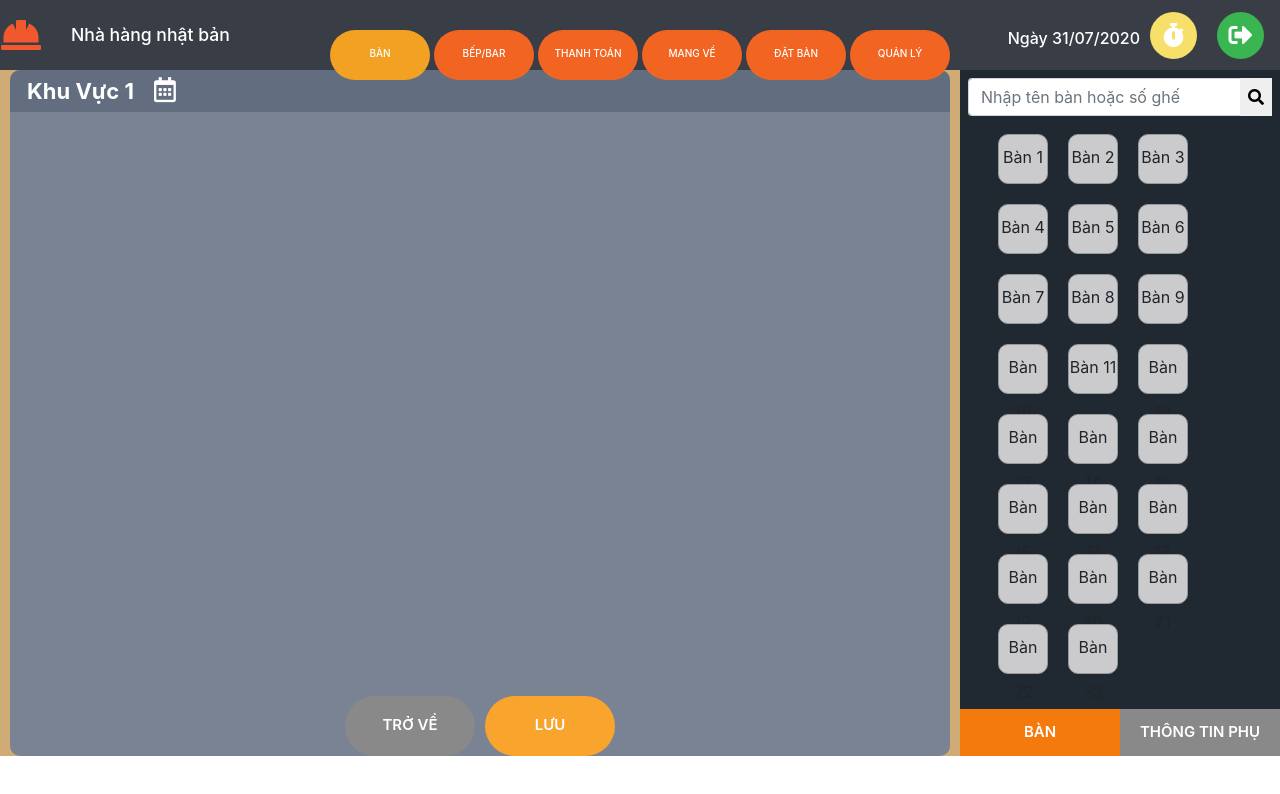
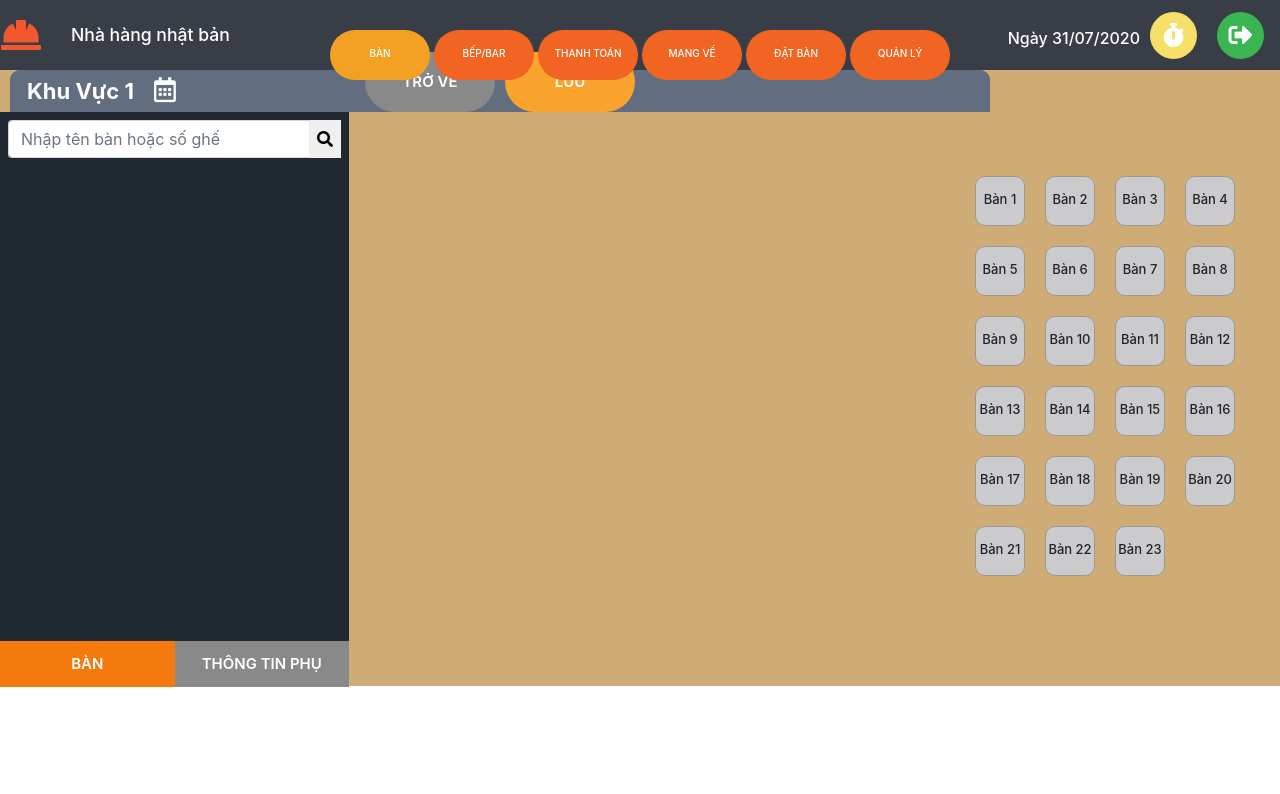
Before and after one commit to phucdaivo-magic/internship, a React (Create React App) app in the folder demo/: page / in a window 1280 px wide. Shown: the top 794 px of the page. Built offline with nearby package versions, Linux system fonts and the light colour scheme.

Commit message:
keo icon + pham vi di chuyen

```diff
--- a/demo/src/components/Dragable/index.js
+++ b/demo/src/components/Dragable/index.js
@@ -14,6 +14,7 @@ export default class Dragable extends Component {
       x: -400,
       y: 200,
     },
+    target: [],
   };
 
   handleDrag = (e, ui) => {
@@ -26,22 +27,36 @@ export default class Dragable extends Component {
     });
   };
 
-  onStart = () => {
+  onStart = (e, data) => {
     this.setState({ activeDrags: ++this.state.activeDrags });
   };
 
-  onStop = () => {
-    this.setState({ activeDrags: --this.state.activeDrags });
+  onStop = (e, data) => {
+    let [...target] = this.state.target;
+    target = target.filter(
+      (item) => item.node.innerHTML !== data.node.innerHTML
+    );
+    target.push(data);
+    this.setState({
+      activeDrags: --this.state.activeDrags,
+      target,
+    });
+
+    this.props.getData(this.state.target);
   };
 
   render() {
-    const dragHandlers = { onStart: this.onStart, onStop: this.onStop };
-    return dataArea.map((item, index) => (
-      <DraggableCore {...dragHandlers} key={index}>
-        <div>
-          <div className="handle icon-Furniture drag">{item.name}</div>
-        </div>
-      </DraggableCore>
-    ));
+    const dragHandlers = {
+      onStart: this.onStart,
+      onDrag: this.handleDrag,
+      onStop: this.onStop,
+    };
+    return dataArea.map((item, index) => {
+      return (
+        <DraggableCore {...dragHandlers} key={index} bounds="body">
+          <div className="icon-Furniture drag">{item.name}</div>
+        </DraggableCore>
+      );
+    });
   }
 }
--- a/demo/src/components/Dragable/style.scss
+++ b/demo/src/components/Dragable/style.scss
@@ -1,6 +1,8 @@
 .icon-Furniture {
   background-color: #cbcbce;
   border-radius: 10px;
+  font-size: 13px;
+  font-weight: 500;
   border: 1px solid #999;
   width: 50px;
   height: 50px;
--- a/demo/src/components/Navbar/index.js
+++ b/demo/src/components/Navbar/index.js
@@ -2,8 +2,24 @@ import React from "react";
 import "./style.scss";
 import dataTab from "../../data/tab";
 import Dragable from "../../components/Dragable/index";
+import Draggable from "react-draggable";
+import ReactDOM from "react-dom";
 
-const index = () => {
+const Navbar = () => {
+  const [state, setstate] = React.useState([]);
+
+  const handleData = (e) => {
+    setstate(e);
+  };
+
+  const renderItems = () => {
+    if (state.length) {
+      const saveArea = <div>{state.map((item, index) => {})}</div>;
+
+      ReactDOM.render(saveArea, document.getElementById("description"));
+    }
+  };
+
   const renderTab = () =>
     dataTab.map((item, index) => (
       <li className="nav-item" key={index}>
@@ -30,20 +46,22 @@ const index = () => {
         <div className="container-fluid area">
           {item.id == "ban" ? (
             <div className="row area-table">
-              <div className="col-9 area-left">
+              <div className="area-left">
                 <div className="area-content">
                   <div className="title">
                     <h4>Khu vực 1</h4>
                     <i className="far fa-calendar-alt"></i>
                   </div>
-                  <div className="description"></div>
+                  <div className="description" id="description"></div>
                   <div className="bottom-btn">
                     <button type="text">Trở về</button>
-                    <button type="text">Lưu</button>
+                    <button type="text" onClick={() => renderItems()}>
+                      Lưu
+                    </button>
                   </div>
                 </div>
               </div>
-              <div className="col-3 area-right">
+              <div className="area-right">
                 <div className="searchbox">
                   <div className="input-group p-2">
                     <input
@@ -58,7 +76,15 @@ const index = () => {
                     </div>
                   </div>
                   <div className="furniture">
-                    <Dragable />
+                    <div
+                      style={{
+                        width: "350px",
+                        float: "right",
+                        padding: "0 35px",
+                      }}
+                    >
+                      <Dragable getData={handleData} />
+                    </div>
                   </div>
                   <div className="infor text-white d-inline-block">
                     <button type="text">Bàn</button>
@@ -68,7 +94,41 @@ const index = () => {
               </div>
             </div>
           ) : (
-            item.name
+            <div
+              className="box"
+              style={{
+                height: "500px",
+                width: "500px",
+                float: "right",
+              }}
+            >
+              <div
+                style={{
+                  height: "1000px",
+                  width: "1349px",
+                  padding: "10px",
+                  position: "absolute",
+                  left: 0,
+                }}
+              >
+                <Draggable bounds="parent">
+                  <div className="box">
+                    I can only be moved within my offsetParent.
+                    <br />
+                    <br />
+                    Both parent padding and child margin work properly.
+                  </div>
+                </Draggable>
+                <Draggable bounds="parent">
+                  <div className="box">
+                    I also can only be moved within my offsetParent.
+                    <br />
+                    <br />
+                    Both parent padding and child margin work properly.
+                  </div>
+                </Draggable>
+              </div>
+            </div>
           )}
         </div>
       </div>
@@ -112,4 +172,4 @@ const index = () => {
   );
 };
 
-export default index;
+export default Navbar;
--- a/demo/src/components/Navbar/style.scss
+++ b/demo/src/components/Navbar/style.scss
@@ -72,8 +72,11 @@
     .area {
       background-color: #cfac75;
       .area-table {
+        position: relative;
         .area-left {
           padding: 0 10px;
+          float: left;
+          width: 1000px;
           .area-content {
             background-color: #798394;
             height: 100%;
@@ -125,6 +128,9 @@
         }
         .area-right {
           padding: 0;
+          float: left;
+          width: 349px;
+          height: 574px;
           .searchbox {
             background-color: #202831;
             height: 100%;
@@ -136,12 +142,14 @@
             }
           }
           .furniture {
-            padding: 0 28px;
+            width: 100%;
+            position: absolute;
+            left: 0;
           }
           .infor {
             float: left;
             width: 100%;
-            margin: 25px 0 0;
+            margin-top: 136%;
             button {
               text-transform: uppercase;
               border-color: transparent;
@@ -168,3 +176,7 @@
 button:focus {
   outline: none !important;
 }
+.box {
+  width: 200px;
+  height: 200px;
+}
```
